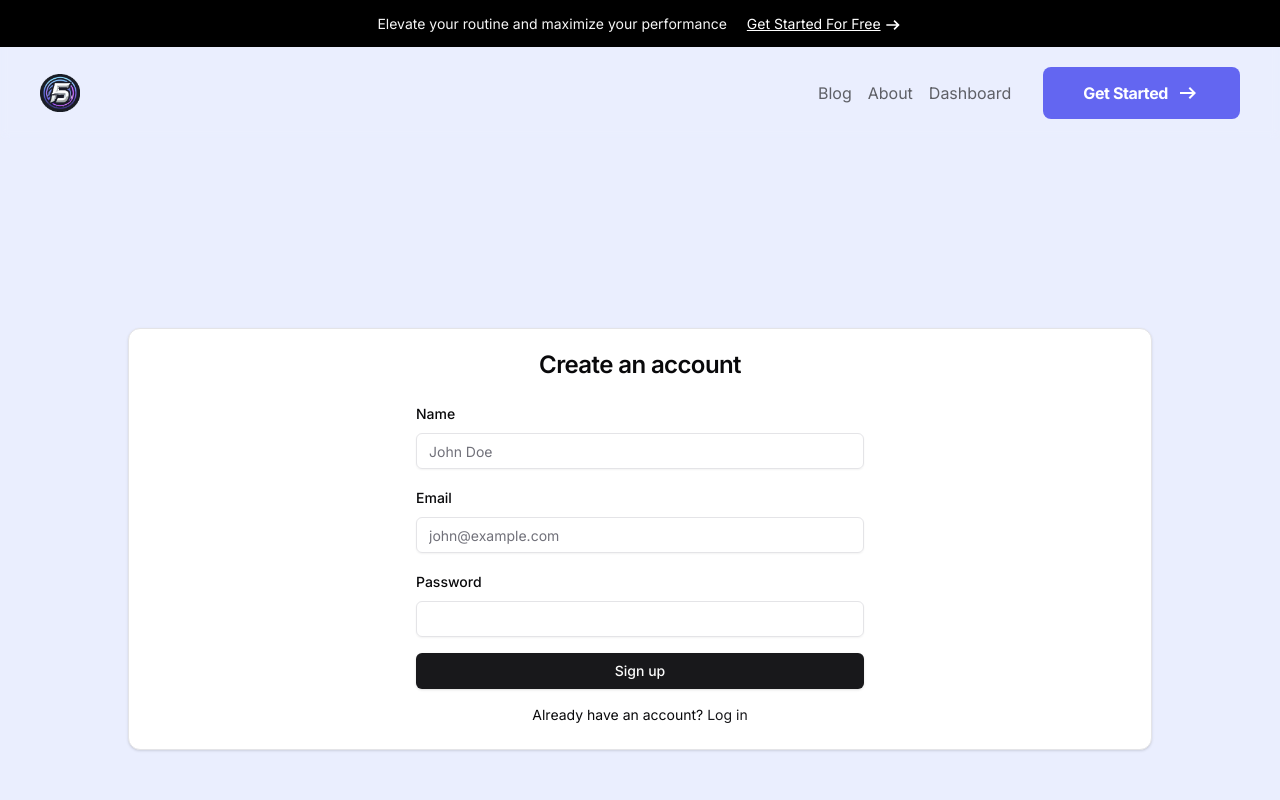
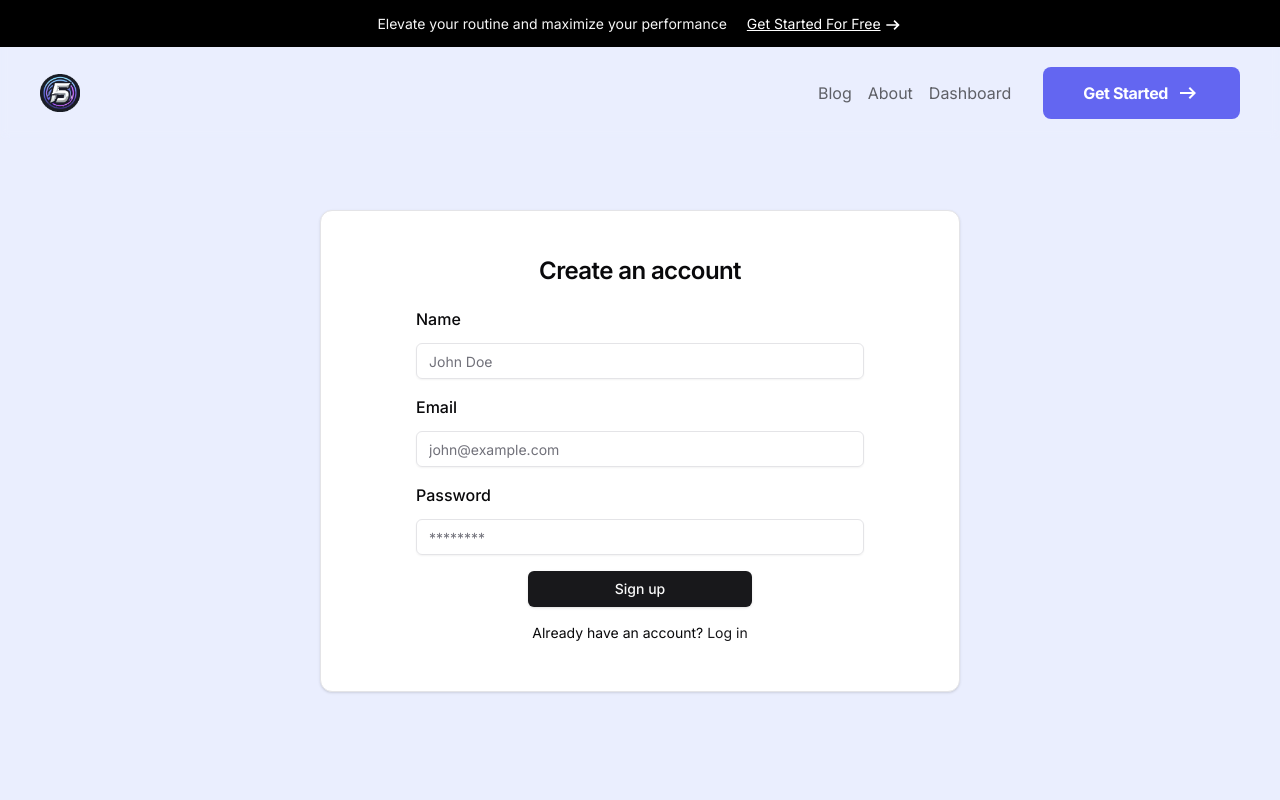
Before and after one commit to A-Shalchian/todo-app, a Next.js app in the folder todo-frontend/: page /signup in a window 1280 px wide. Shown: the top 800 px of the page. Built offline with nearby package versions, Linux system fonts and the light colour scheme; a web font is replaced by a local one.

Commit message:
fixed loginform and signupform's style

```diff
--- a/todo-frontend/src/loginSections/LoginForm.tsx
+++ b/todo-frontend/src/loginSections/LoginForm.tsx
@@ -21,7 +21,7 @@ export const LoginForm = () => {
     try {
       const { token } = await loginUser(email, password);
       localStorage.setItem("token", token);
-      router.push("/");
+      router.push("/tasks");
     } catch (error) {
       setError(error instanceof Error ? error.message : "An error occurred");
     } finally {
@@ -30,15 +30,17 @@ export const LoginForm = () => {
   };
 
   return (
-    <div className="flex items-center justify-center min-h-screen p-4">
-      <Card className="w-full max-w-5xl">
+    <div className="flex items-center justify-center min-h-screen pb-72">
+      <Card className="w-full md:w-1/2 max-w-96 md:max-w-3xl p-6">
         <CardHeader className="text-center font-bold text-2xl">
           <CardTitle>Login to your account</CardTitle>
         </CardHeader>
         <CardContent>
           <form onSubmit={handleSubmit} className="space-y-4 max-w-md mx-auto">
-            <div className="space-y-2">
-              <Label htmlFor="email">Email</Label>
+            <div className="space-y-3">
+              <Label htmlFor="email" className="text-base">
+                Email
+              </Label>
               <Input
                 id="email"
                 type="email"
@@ -49,8 +51,10 @@ export const LoginForm = () => {
                 onChange={(e) => setEmail(e.target.value)}
               />
             </div>
-            <div className="space-y-2">
-              <Label htmlFor="password">Password</Label>
+            <div className="space-y-3">
+              <Label htmlFor="password" className="text-base">
+                Password
+              </Label>
               <Input
                 id="password"
                 type="password"
@@ -62,7 +66,11 @@ export const LoginForm = () => {
               />
             </div>
             {error && <p className="text-red-500">{error}</p>}
-            <Button className="w-full" type="submit" disabled={isLoading}>
+            <Button
+              className="w-1/2 flex justify-center mx-auto"
+              type="submit"
+              disabled={isLoading}
+            >
               {isLoading ? "Logging in..." : "Login"}
             </Button>
             <div className="text-center text-sm">
--- a/todo-frontend/src/loginSections/SignUpForm.tsx
+++ b/todo-frontend/src/loginSections/SignUpForm.tsx
@@ -9,7 +9,7 @@ import { useState } from "react";
 import { useRouter } from "next/navigation";
 import { signupUser } from "@/utils/userApi";
 
-export function SignUpForm() {
+export const SignUpForm = () => {
   const router = useRouter();
   const [name, setName] = useState("");
   const [email, setEmail] = useState("");
@@ -32,15 +32,17 @@ export function SignUpForm() {
   };
 
   return (
-    <div className="flex items-center justify-center min-h-screen p-4">
-      <Card className="w-full max-w-5xl">
+    <div className="flex items-center justify-center min-h-screen pb-44">
+      <Card className="w-full md:w-1/2 max-w-96 md:max-w-3xl p-6">
         <CardHeader className="text-center font-bold text-2xl">
           <CardTitle>Create an account</CardTitle>
         </CardHeader>
         <CardContent>
           <form onSubmit={handleSubmit} className="space-y-4 max-w-md mx-auto">
-            <div className="space-y-2">
-              <Label htmlFor="name">Name</Label>
+            <div className="space-y-3">
+              <Label htmlFor="name" className="text-base">
+                Name
+              </Label>
               <Input
                 id="name"
                 type="text"
@@ -51,8 +53,10 @@ export function SignUpForm() {
                 onChange={(e) => setName(e.target.value)}
               />
             </div>
-            <div className="space-y-2">
-              <Label htmlFor="email">Email</Label>
+            <div className="space-y-3">
+              <Label htmlFor="email" className="text-base">
+                Email
+              </Label>
               <Input
                 id="email"
                 type="email"
@@ -63,11 +67,14 @@ export function SignUpForm() {
                 onChange={(e) => setEmail(e.target.value)}
               />
             </div>
-            <div className="space-y-2">
-              <Label htmlFor="password">Password</Label>
+            <div className="space-y-3">
+              <Label htmlFor="password" className="text-base">
+                Password
+              </Label>
               <Input
                 id="password"
                 type="password"
+                placeholder="********"
                 required
                 disabled={isLoading}
                 value={password}
@@ -75,7 +82,11 @@ export function SignUpForm() {
               />
             </div>
             {error && <p className="text-red-500">{error}</p>}
-            <Button className="w-full" type="submit" disabled={isLoading}>
+            <Button
+              className="w-1/2 flex justify-center mx-auto "
+              type="submit"
+              disabled={isLoading}
+            >
               {isLoading ? "Creating account..." : "Sign up"}
             </Button>
             <div className="text-center text-sm">
@@ -89,4 +100,4 @@ export function SignUpForm() {
       </Card>
     </div>
   );
-}
+};
```
